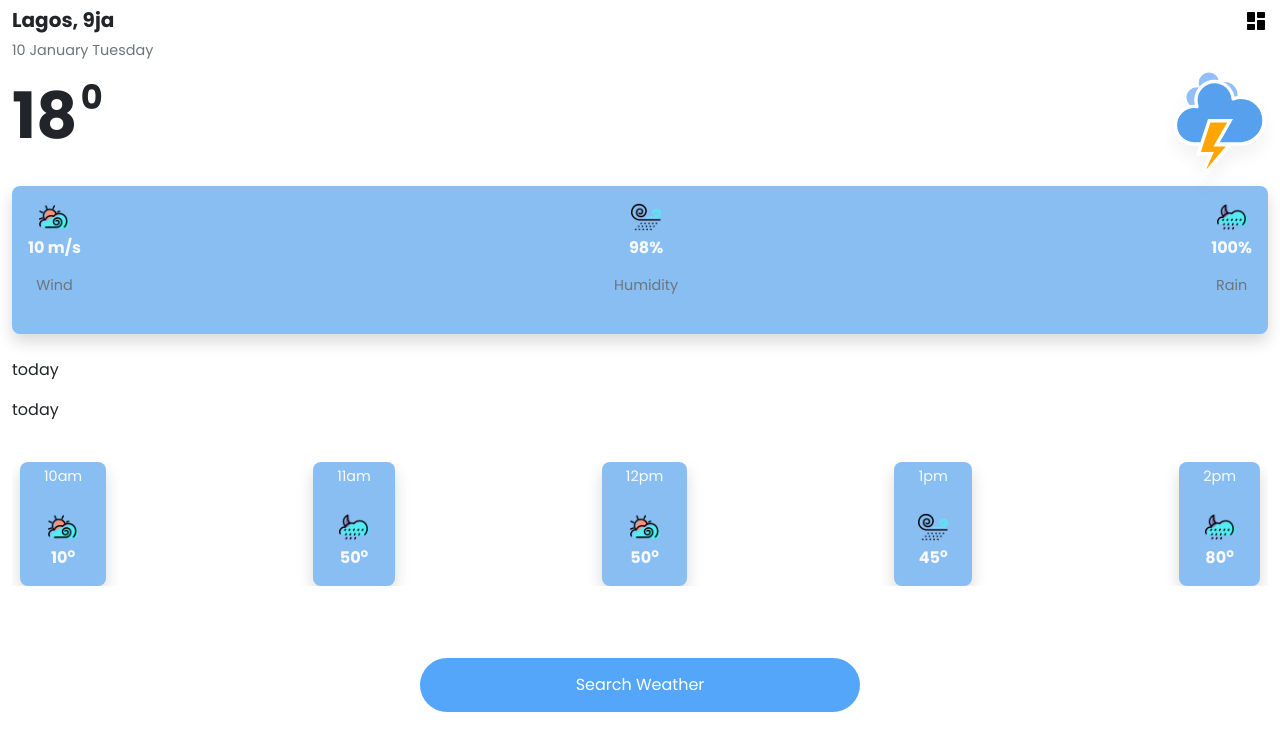
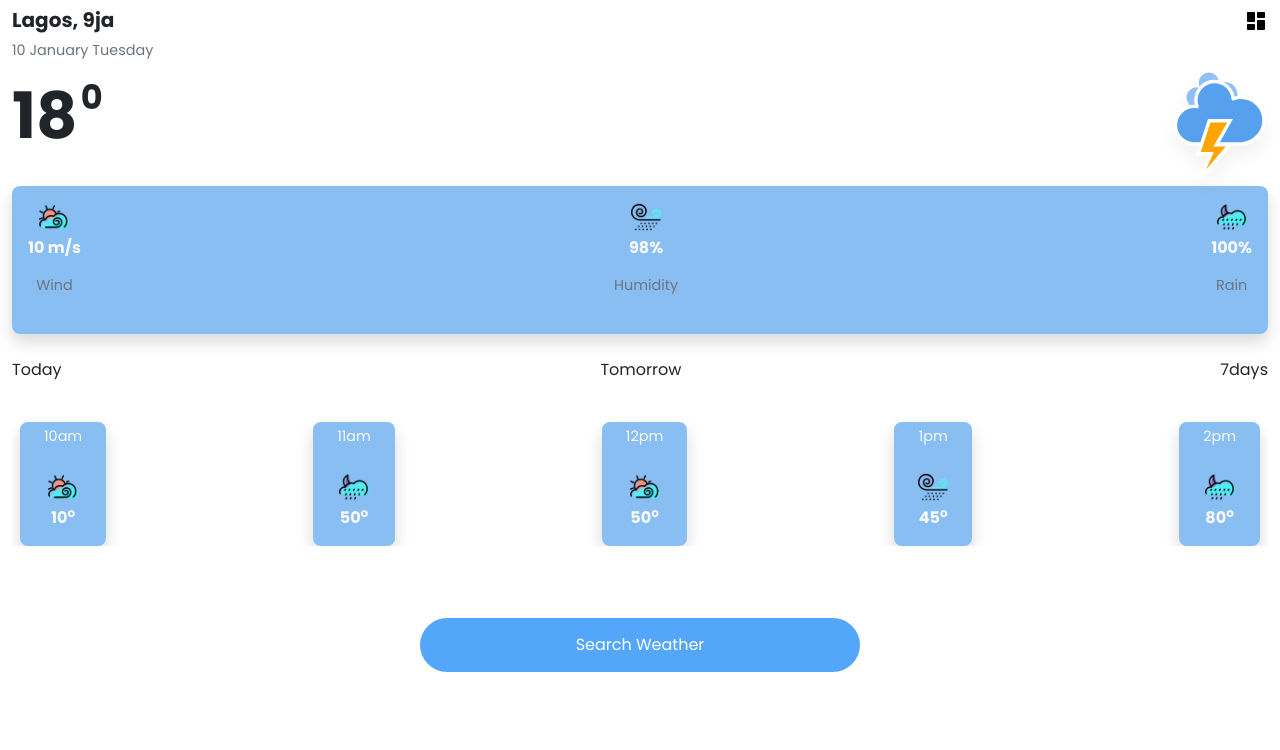
Before and after one commit to JoaoP74/react-weather, a React (Create React App) app: page /weather in a window 1280 px wide. Shown: the top 750 px of the page. Built offline with nearby package versions, Linux system fonts and the light colour scheme; no server answers.

Commit message:
Added the future days text

```diff
--- a/src/pages/Weather.jsx
+++ b/src/pages/Weather.jsx
@@ -162,13 +162,17 @@ const WeatherApp = () =>{
                 </section>
 
             </section>
-            <section className="future-weather-days">
+            <section className="future-weather-days d-flex align-items-center justify-content-between">
                 <section className="today-section">
-                    <p>today</p>
+                    <p className="brand-small-text-2 text-capitalize">today</p>
                     <div className="future-weather-notch"></div>
                 </section>
                 <section className="tomorrow-section">
-                    <p>today</p>
+                    <p className="brand-small-text-2 text-capitalize">tomorrow</p>
+                    <div className="future-weather-notch"></div>
+                </section>
+                <section className="week-section">
+                    <p className="brand-small-text-2 text-capitalize">7days</p>
                     <div className="future-weather-notch"></div>
                 </section>
             </section>
```
